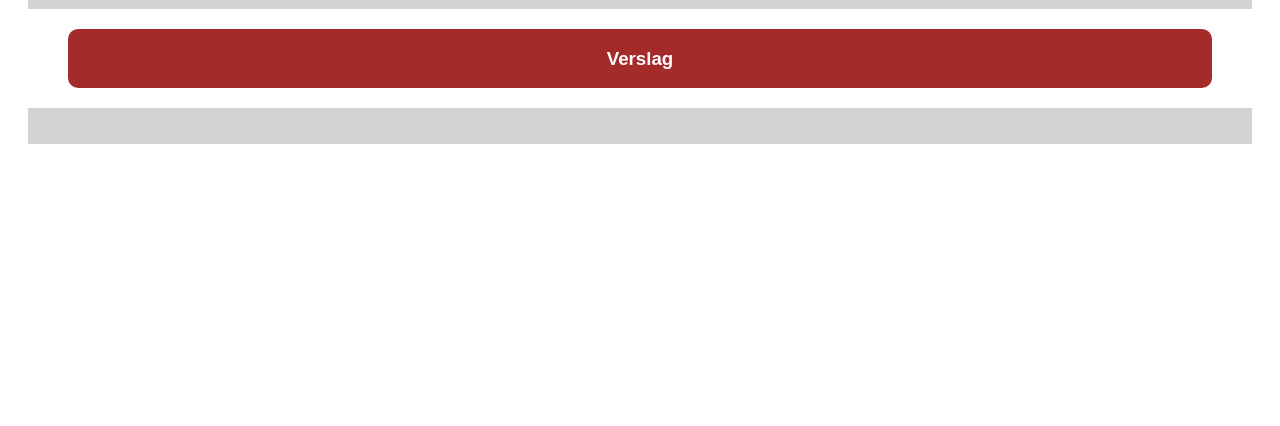
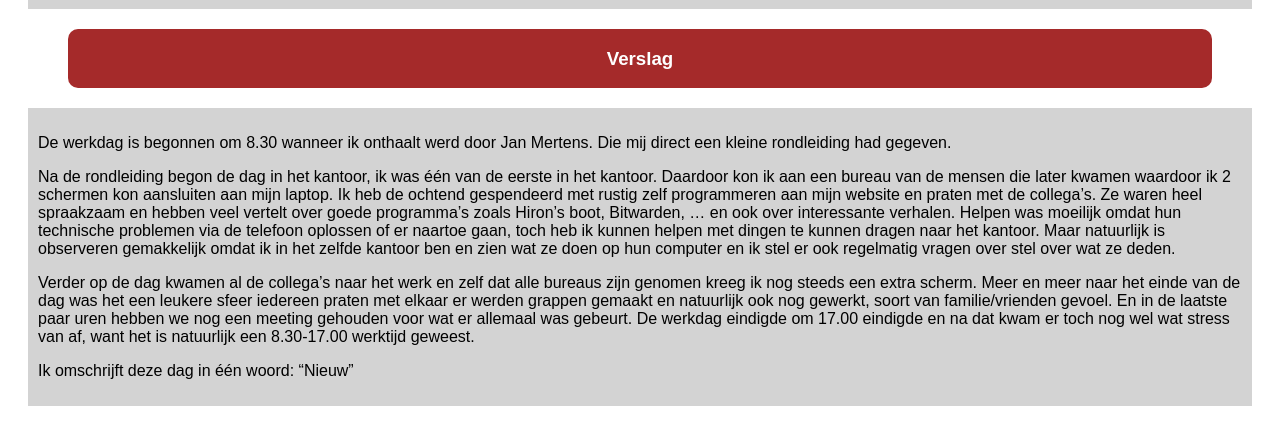
Before and after one commit to ThomasD-immalle/ThomasD-immalle.github.io, a plain HTML site: page TD-Dagverslagen/Dagverslagen/dagverslag_1.html in a window 1280 px wide. Shown: the part 387-813 px from the top of the page. Drawn offline with Linux system fonts and the light colour scheme.

Commit message:
Dagverslag - Maandag

```diff
--- a/TD-Dagverslagen/Dagverslagen/dagverslag_1.html
+++ b/TD-Dagverslagen/Dagverslagen/dagverslag_1.html
@@ -1,5 +1,6 @@
 <!DOCTYPE html>
 <html lang="nl">
+
 <head>
     <meta charset="UTF-8">
     <meta http-equiv="X-UA-Compatible" content="IE=edge">
@@ -7,6 +8,7 @@
     <link rel="stylesheet" href="dagverslagen_opmaak.css">
     <title>Dagverslag-1</title>
 </head>
+
 <body>
     <footer>
         <p class="Home"><a href="../index.html">Home pagina</a></p>
@@ -29,8 +31,25 @@
             <h3>Verslag</h3>
         </section>
         <section id="DagverslagSection">
-            <p></p>
+            <p>De werkdag is begonnen om 8.30 wanneer ik onthaalt werd door Jan Mertens. Die mij direct een kleine
+                rondleiding had gegeven. </p>
+            <p>Na de rondleiding begon de dag in het kantoor, ik was één van de eerste in het kantoor. Daardoor kon ik
+                aan een bureau van de mensen die later kwamen waardoor ik 2 schermen kon aansluiten aan mijn laptop. Ik
+                heb de ochtend gespendeerd met rustig zelf programmeren aan mijn website en praten met de collega’s. Ze
+                waren heel spraakzaam en hebben veel vertelt over goede programma’s zoals Hiron’s boot, Bitwarden, … en
+                ook over interessante verhalen. Helpen was moeilijk omdat hun technische problemen via de telefoon
+                oplossen of er naartoe gaan, toch heb ik kunnen helpen met dingen te kunnen dragen naar het kantoor.
+                Maar natuurlijk is observeren gemakkelijk omdat ik in het zelfde kantoor ben en zien wat ze doen op hun
+                computer en ik stel er ook regelmatig vragen over stel over wat ze deden.</p>
+            <p>Verder op de dag kwamen al de collega’s naar het werk en zelf dat alle bureaus zijn genomen kreeg ik nog
+                steeds een extra scherm. Meer en meer naar het einde van de dag was het een leukere sfeer iedereen
+                praten met elkaar er werden grappen gemaakt en natuurlijk ook nog gewerkt, soort van familie/vrienden
+                gevoel. En in de laatste paar uren hebben we nog een meeting gehouden voor wat er allemaal was gebeurt.
+                De werkdag eindigde om 17.00 eindigde en na dat kwam er toch nog wel wat stress van af, want het is
+                natuurlijk een 8.30-17.00 werktijd geweest.</p>
+            <p>Ik omschrijft deze dag in één woord: “Nieuw”</p>
         </section>
     </article>
 </body>
+
 </html>
```
